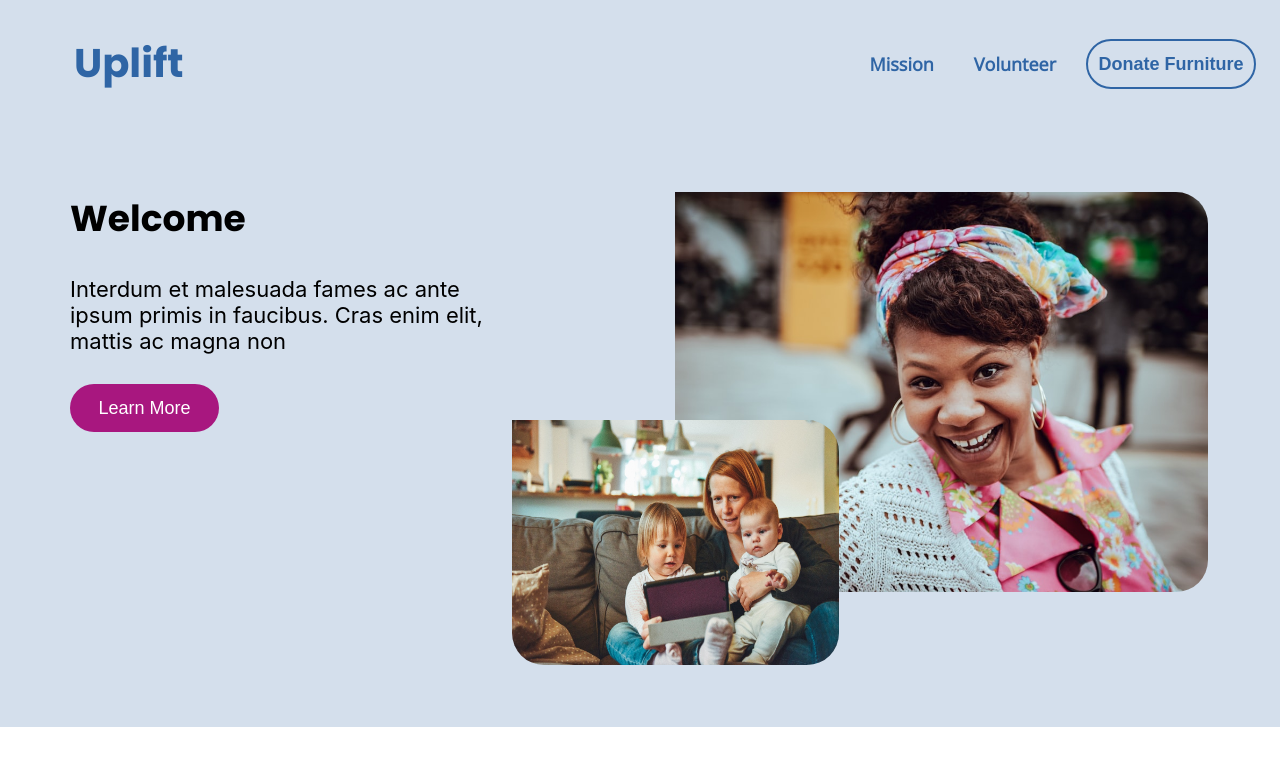
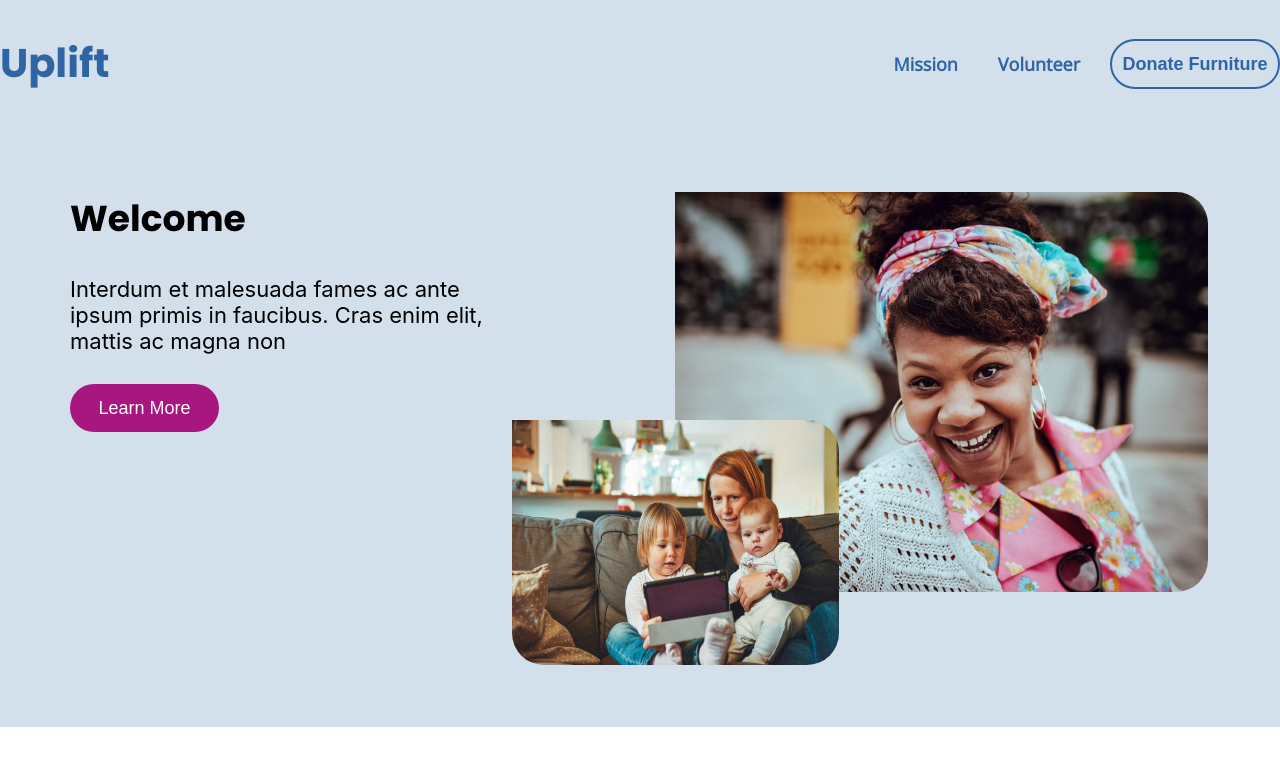
Before and after one commit to xCyziw/Wackathon, a React (Create React App) app: page / in a window 1280 px wide. Shown: the top 766 px of the page. Built offline with nearby package versions, Linux system fonts and the light colour scheme.

Commit message:
begin formatting

```diff
--- a/src/App.js
+++ b/src/App.js
@@ -8,8 +8,10 @@ class App extends Component {
   render() {
     return (
       <>
+
         <NavBar />
         <Home />
+
       </>
     );
   }
--- a/src/components/Navbar/index.js
+++ b/src/components/Navbar/index.js
@@ -7,8 +7,9 @@ import Typography from '@material-ui/core/Typography';
 class index extends Component {
     render() {
         return (
-            <div className="navbar">
-                <AppBar position="static" className="bar" style={{background: "#D4DFEC"}} >
+
+            <div className="navbar" style={{background: "#D4DFEC"}}>
+                <AppBar position="static" className="bar page-container" style={{background: "#D4DFEC"}} >
                     <Toolbar>
                         <Typography variant="h5" className="title">
                             Uplift
--- a/src/components/Navbar/style.css
+++ b/src/components/Navbar/style.css
@@ -1,4 +1,7 @@
-
+.MuiToolbar-gutters {
+    padding-left: 0 !important;
+    padding-right: 0 !important;
+}
 
 .menuButton {
     margin-right: 2px;
@@ -10,7 +13,6 @@
     color: #2F65A5;
     font-size: 40px !important;
     font-family: "Poppins", sans-serif !important;
-    margin-left: 50px !important;
 }
 
 .bar {
--- a/src/index.css
+++ b/src/index.css
@@ -38,6 +38,19 @@ line-height: 30px;
   line-height: 27px;
 }
 
+h3 {
+  font-family: Poppins;
+  font-style: normal;
+  font-weight: 600;
+  font-size: 28px;
+  line-height: 42px;
+  /* identical to box height */
+  display: flex;
+  align-items: center;
+  letter-spacing: 0.04em;
+  text-transform: uppercase;
+}
+
 h2{
   font-family: Poppins;
   font-style: normal;
@@ -50,3 +63,11 @@ h2{
   align-items: center;
 
 }
+
+@media (min-width: 1337px) {
+  .page-container {
+    max-width: 1184px;
+    margin-right: auto;
+    margin-left: auto;
+  }
+}
```
